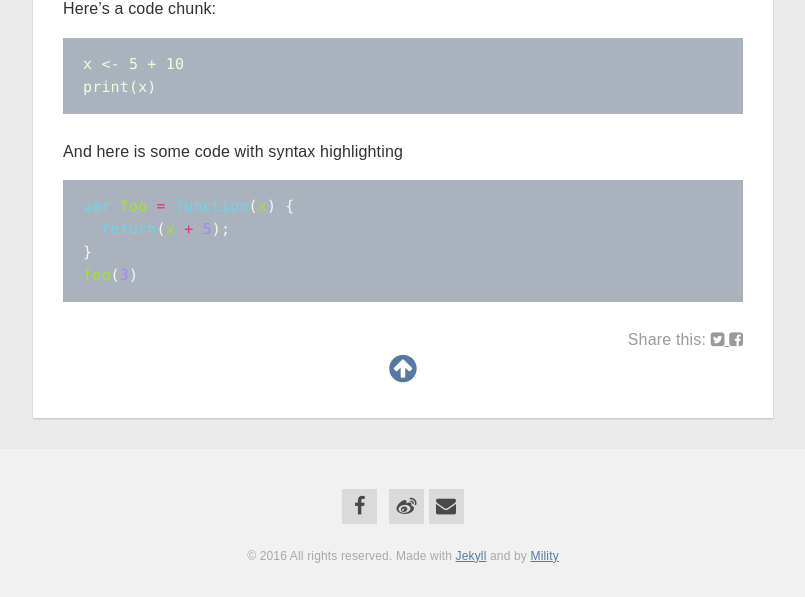
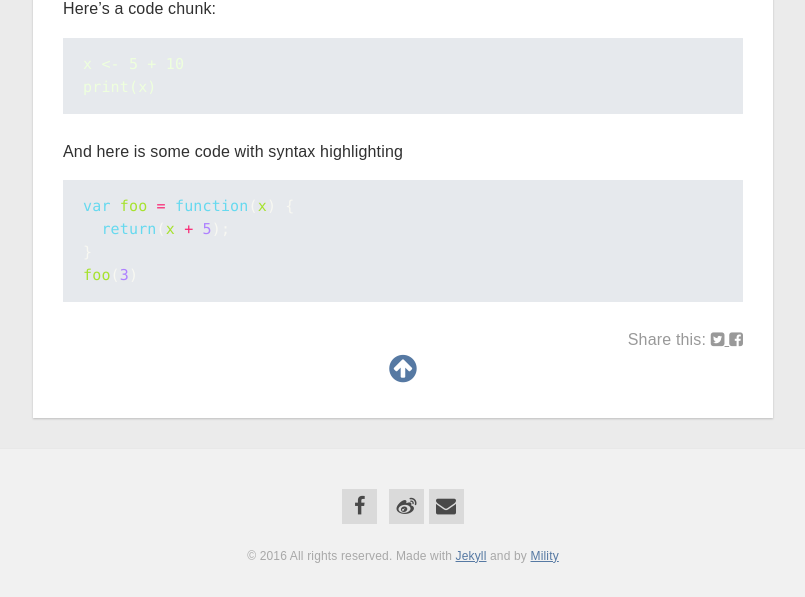
Before and after one commit to Mility/Mility.github.io, a Jekyll site: the page built from _posts/2016-02-24-just-a-test.md, in a window 1280 px wide. Shown: the part 980-1577 px from the top of the page, without its empty margins (237-1042 px from the left). Built offline with Jekyll 4.4.1, drawn with Linux system fonts in a browser that asks for light colours; nearby versions of some CDN libraries.

Commit message:
Update _syntax.scss

```diff
--- a/_sass/_syntax.scss
+++ b/_sass/_syntax.scss
@@ -9,7 +9,7 @@
   };
 /*把表格背景墙改为#F7F7F7 再改为#AAB2BD*/
   &, .hll, pre {
-    background-color: #AAB2BD;
+    background-color: #E6E9ED;
     border: none;
   }
 
```
